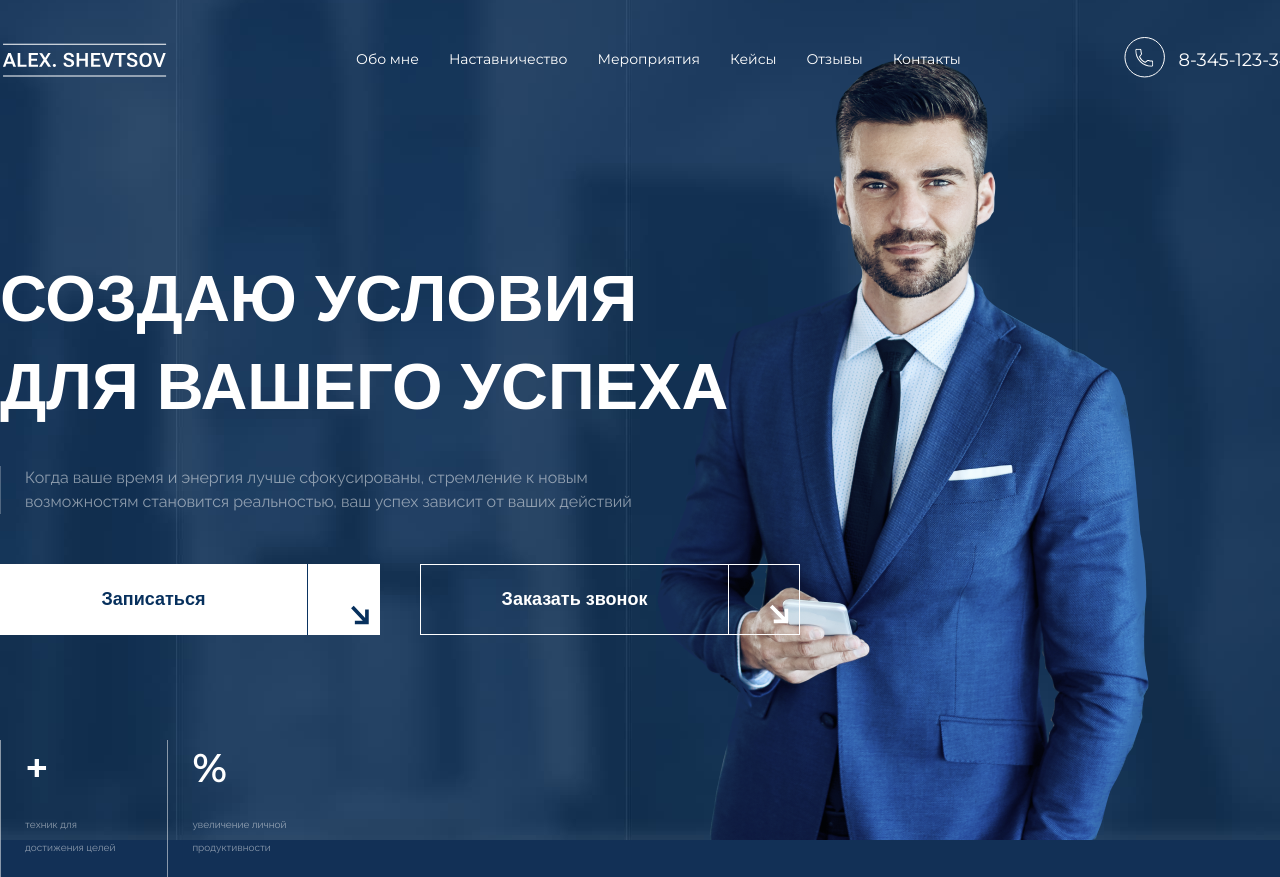
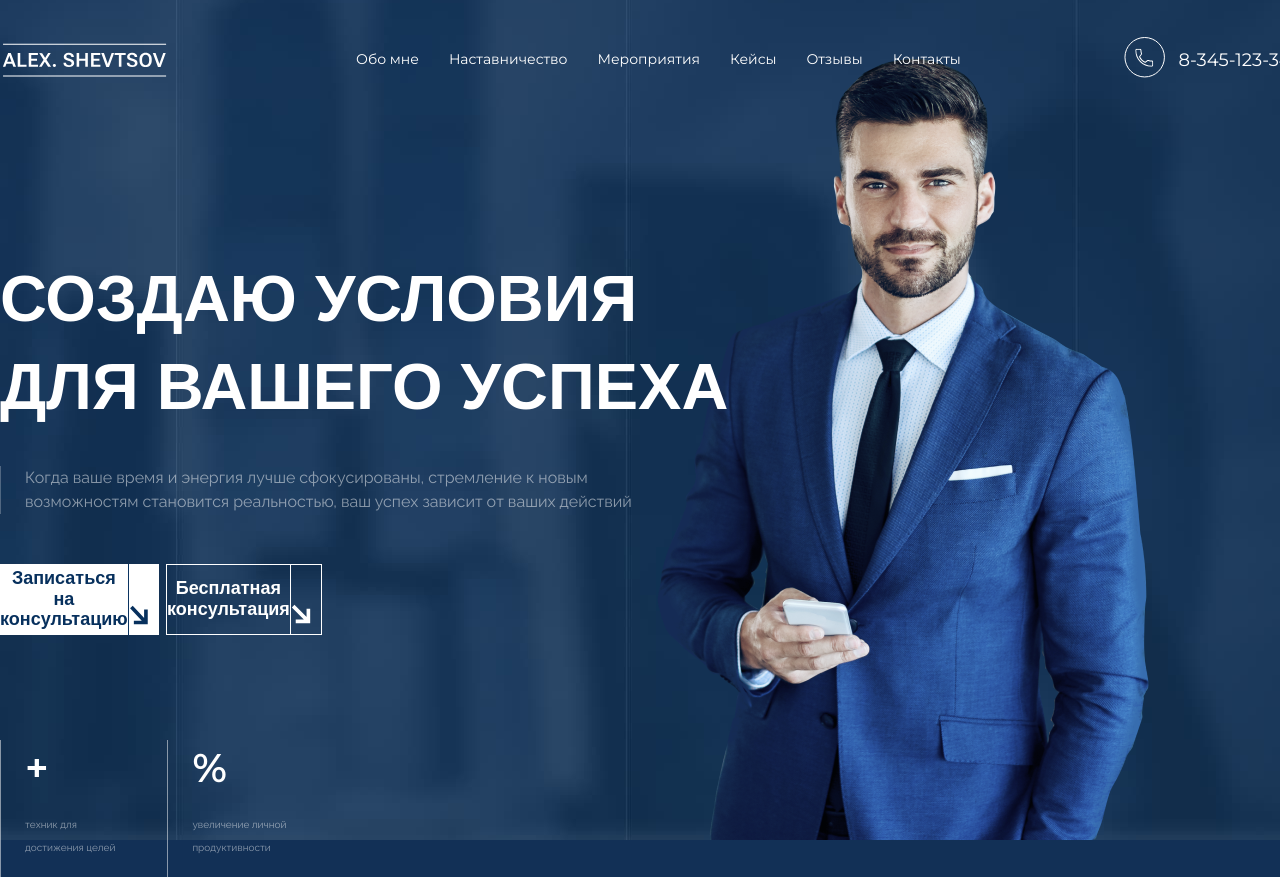
Before and after one commit to Maxeroz/Future-Markt-Task, a React (Create React App) app: page / in a window 1280 px wide. Shown: the top 877 px of the page. Built offline with nearby package versions, Linux system fonts and the light colour scheme; no server answers; a web font is replaced by a local one.

Commit message:
Finished Project Test

```diff
--- a/src/Components/CallModal.js
+++ b/src/Components/CallModal.js
@@ -20,7 +20,6 @@ export function CallModal({ active, closeModal }) {
 
   const onSubmit = (data) => {
     reset();
-    alert(JSON.stringify(data));
     closeModal();
 
     // Saving data to Local Storage
--- a/src/Components/Footer.js
+++ b/src/Components/Footer.js
@@ -1,5 +1,5 @@
 import { useEffect, useRef, useState } from "react";
-import { InfoText } from "../infoText";
+import { InfoText } from "./infoText";
 
 export function Footer() {
   const [percent, setPercent] = useState(null);
--- a/src/Components/Main.js
+++ b/src/Components/Main.js
@@ -25,7 +25,8 @@ export function Main({ handleOnClickCall, handleOnClickConsult }) {
           mainClass={"full_btn"}
           handler={handleOnClickConsult}
         >
-          Записаться
+          <span className="displayMobile">Записаться</span>
+          <span className="displayDesktop">Записаться на консультацию</span>
         </Button>
         <Button
           style={"btn__other"}
@@ -36,7 +37,8 @@ export function Main({ handleOnClickCall, handleOnClickConsult }) {
           mainClass={"full_btn"}
           handler={handleOnClickCall}
         >
-          Заказать звонок
+          <span className="displayMobile">Заказать звонок</span>
+          <span className="displayDesktop">Бесплатная консультация</span>
         </Button>
       </div>
     </main>
--- a/src/copy.css
+++ b/src/copy.css
@@ -1,20 +1,4 @@
-@media (min-width: 0px) {
-  .header__appeal__phone {
-    display: block;
-  }
-  .shadowText__mobile {
-    display: block;
-  }
-  .input-text__mobile {
-    display: block;
-  }
-
-  .form-call-div {
-    align-items: unset;
-  }
-}
-
-@media (min-width: 320px) {
+@media (min-width: 321px) {
   body {
     background-image: url("./img/mentor_desktop.png"),
       url("./img/desktop-bg.jpg");
@@ -103,7 +87,13 @@
   .full_btn {
     width: 380px;
     height: 71px;
+    transition: 0.5s;
   }
+
+  .full_btn:hover {
+    transform: scale(1.1);
+  }
+
   .btn__white {
     max-width: unset;
     max-height: unset;
@@ -122,7 +112,7 @@
     margin-left: auto;
   }
 
-  .btn__trans-square {
+  .call-modal-content .btn__trans-square {
     width: 72px;
     height: 71px;
   }
@@ -225,6 +215,11 @@
   .full_btn_call {
     width: 380px;
     height: 71px;
+    transition: 0.5s;
+  }
+
+  .full_btn_call:hover {
+    transform: scale(1.1);
   }
 
   .btn__other__call {
@@ -236,4 +231,12 @@
     height: 71px;
     width: 71px;
   }
+
+  .displayMobile {
+    display: none;
+  }
+
+  .displayDesktop {
+    display: unset;
+  }
 }
--- a/src/index.css
+++ b/src/index.css
@@ -515,6 +515,14 @@ footer {
   text-align: right;
 }
 
+.cross__small button {
+  transition: 0.5s;
+}
+
+.cross__small button:hover {
+  transform: scale(1.2);
+}
+
 .nav__menu {
   display: none;
   max-width: 100%;
@@ -553,7 +561,15 @@ nav ul li a:hover {
   /* width: 150px; */
 }
 
-/* Media /////////////////////////// */
+.displayMobile {
+  display: none;
+}
+
+.displayDesktop {
+  display: none;
+}
+
+/* Media ///////////////////////////////////////////////////////////////// */
 
 @media (min-width: 0px) {
   .header__appeal__phone {
@@ -577,9 +593,32 @@ nav ul li a:hover {
   .form-call-modal .btn__other__call {
     font-weight: 400;
   }
+
+  .displayMobile {
+    display: unset;
+  }
+
+  .consult-modal-container {
+    background-image: unset;
+    padding: unset;
+    padding: 24px 34px 81px 34px;
+  }
+
+  .consult-modal-title {
+    margin-top: 80px;
+    margin-bottom: 120px;
+  }
+
+  .consult-modal-title h2 {
+    font-size: 25px;
+  }
+
+  .consult-modal-title h3 {
+    font-size: 20px;
+  }
 }
 
-@media (min-width: 320px) {
+@media (min-width: 321px) {
   body {
     background-image: url("./img/mentor_desktop.png"),
       url("./img/desktop-bg.jpg");
@@ -668,7 +707,13 @@ nav ul li a:hover {
   .full_btn {
     width: 380px;
     height: 71px;
+    transition: 0.5s;
   }
+
+  .full_btn:hover {
+    transform: scale(1.1);
+  }
+
   .btn__white {
     max-width: unset;
     max-height: unset;
@@ -790,6 +835,11 @@ nav ul li a:hover {
   .full_btn_call {
     width: 380px;
     height: 71px;
+    transition: 0.5s;
+  }
+
+  .full_btn_call:hover {
+    transform: scale(1.1);
   }
 
   .btn__other__call {
@@ -801,4 +851,12 @@ nav ul li a:hover {
     height: 71px;
     width: 71px;
   }
+
+  .displayMobile {
+    display: none;
+  }
+
+  .displayDesktop {
+    display: unset;
+  }
 }
```
Also changed, not shown: src/Components/infoText.js (renamed from src/infoText.js).
